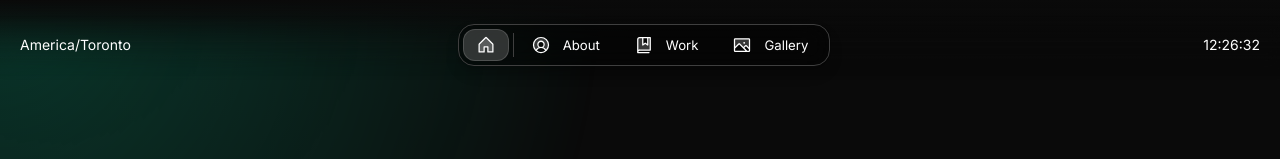
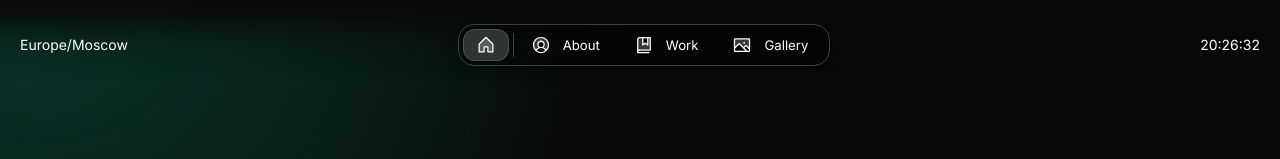
Before and after one commit to cerberusmaster/portfolio-nextjs, a Next.js app: page / in a window 1280 px wide. Shown: the top 159 px of the page. Built offline with nearby package versions, Linux system fonts and the light colour scheme.

Commit message:
update location

```diff
--- a/src/app/resources/content.js
+++ b/src/app/resources/content.js
@@ -8,7 +8,7 @@ const person = {
   },
   role: "Full Stack Developer",
   avatar: "/images/avatar2.png",
-  location: "America/Toronto", // Expecting the IANA time zone identifier, e.g., 'Europe/Vienna'
+  location: "Europe/Moscow", // Expecting the IANA time zone identifier, e.g., 'Europe/Vienna'
   languages: ["English", "Chinese"], // optional: Leave the array empty if you don't want to display languages
 };
 
```
